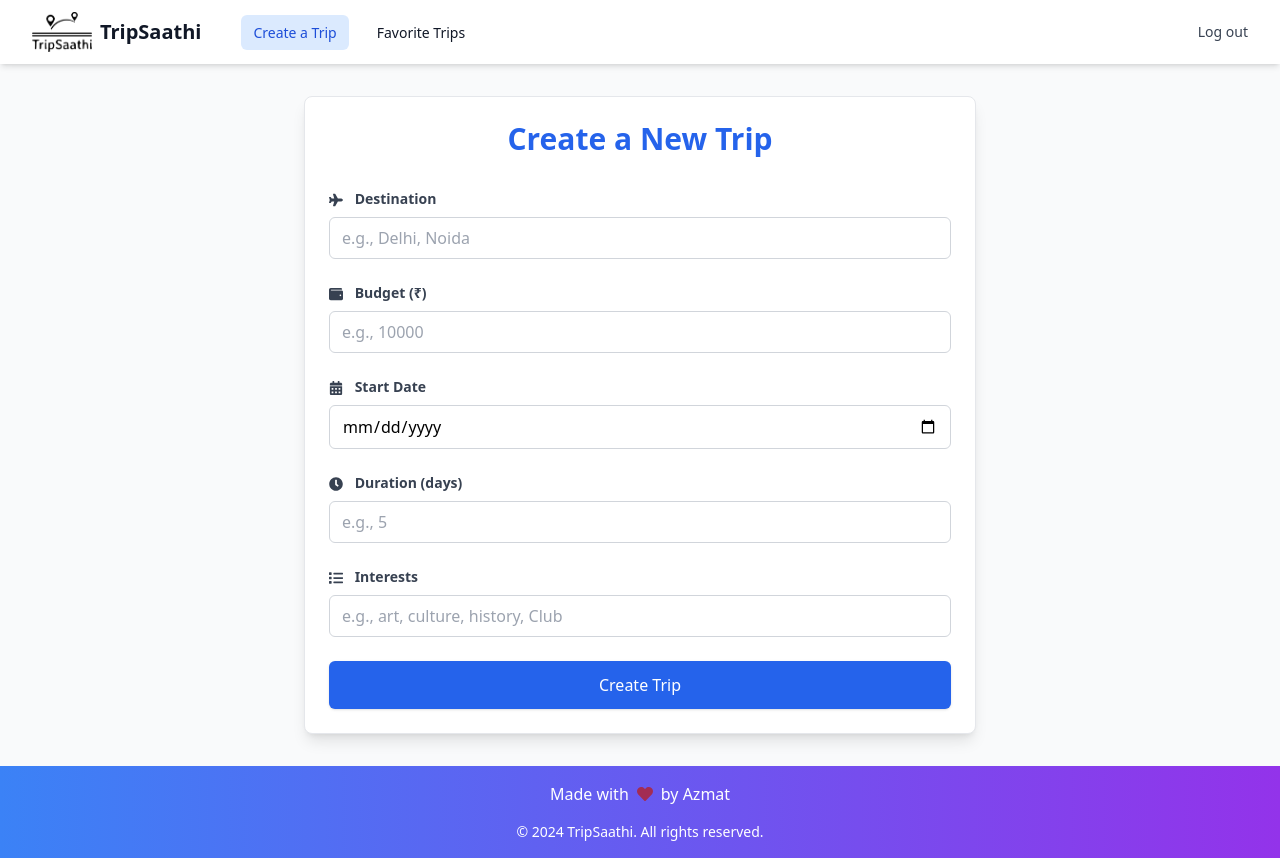
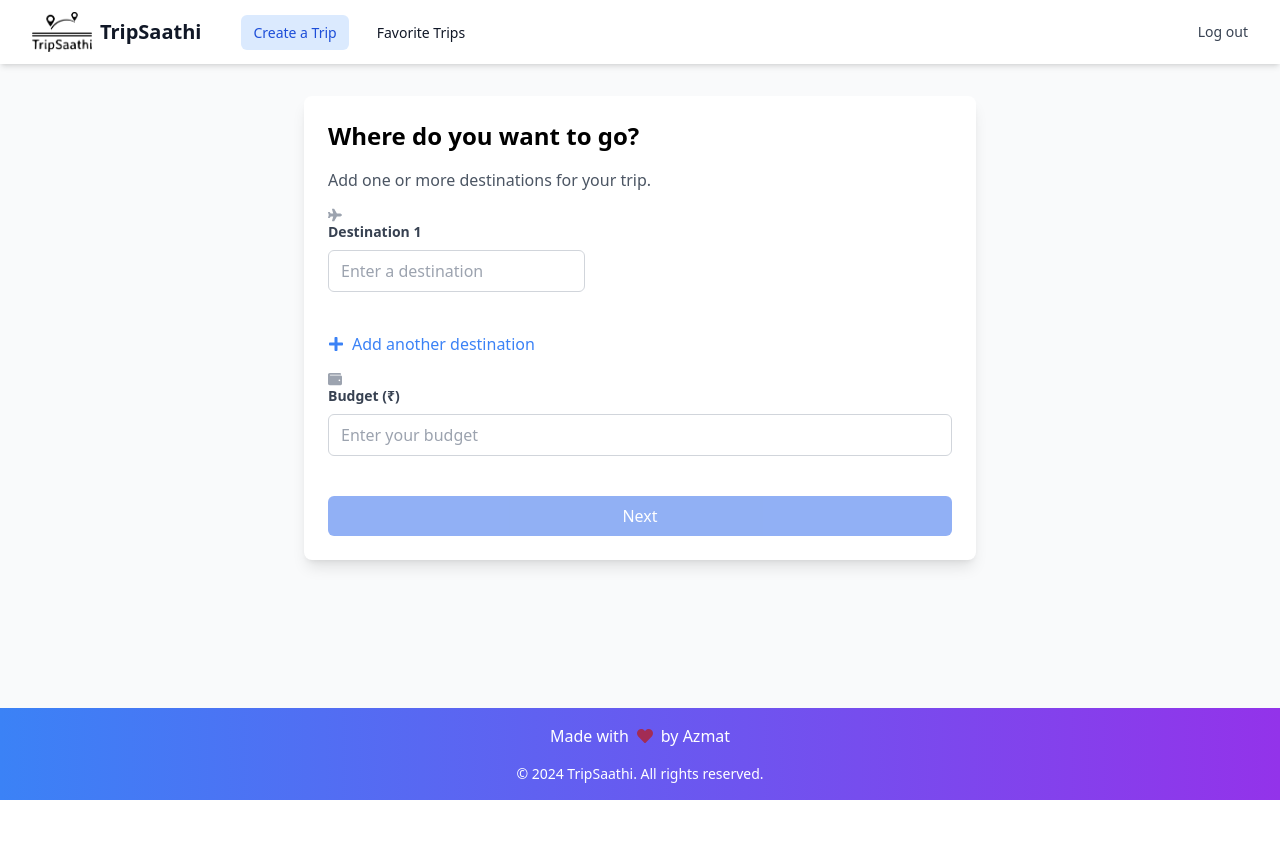
Before and after one commit to azmatroshan/tripsaathi-frontend, a React (Create React App) app: page /create-trip in a window 1280 px wide. After the commit the page ends 800 px from the top, so only its background shows below. Built offline with nearby package versions, Linux system fonts and the light colour scheme; sample sign-in values are in the browser's storage.

Commit message:
protect routes, update design of createTrip page

```diff
--- a/src/App.tsx
+++ b/src/App.tsx
@@ -7,6 +7,7 @@ import Signup from './pages/Signup';
 import FavoriteTrips from './pages/FavoriteTrips';
 import CreateTrip from './pages/CreateTrip';
 import TripPage from './pages/TripPage';
+import ProtectedRoutes from './components/ProtectedRoutes';
 
 function App() {
   return (
@@ -15,8 +16,10 @@ function App() {
         <Route path="/" element={<Home/>} />
         <Route path="/login" element={<Login/>} />
         <Route path="/signup" element={<Signup/>} />
+        <Route element={<ProtectedRoutes />}>
         <Route path="/create-trip" element={<CreateTrip/>} />
         <Route path="/favorite-trips" element={<FavoriteTrips/>} />
+        </Route>
         <Route path="/trip/:trip_id" element={<TripPage />} />
       </Routes>
     </Router>
--- /dev/null
+++ b/src/components/ProtectedRoutes.tsx
@@ -0,0 +1,8 @@
+import React from 'react';
+import { Navigate, Outlet } from 'react-router-dom';
+import isLoggedIn from '../utils/isLoggedIn';
+
+
+export default function ProtectedRoutes() {
+    return isLoggedIn() ? <Outlet /> : <Navigate to="/login" replace />;
+}
--- a/src/pages/CreateTrip.tsx
+++ b/src/pages/CreateTrip.tsx
@@ -1,16 +1,25 @@
-import React, { useEffect, useState } from "react";
+import React, { useEffect, useState } from 'react';
+import { FaPlane, FaCalendarAlt, FaPlus, FaTrash, FaWallet, FaClock } from 'react-icons/fa';
+import { useNavigate } from 'react-router-dom';
 import Header from "../components/Header";
 import Layout from "../components/Layout";
-import axios from "axios";
-import { FaPlane, FaWallet, FaCalendarAlt, FaClock, FaList } from 'react-icons/fa';
-import { useNavigate } from "react-router";
 import Snackbar from "../components/Snackbar";
 import InputField from "../components/InputField";
-
-
+import axios from 'axios';
 
 export default function CreateTrip() {
   const navigate = useNavigate();
+  const [step, setStep] = useState(1);
+  const [tripData, setTripData] = useState({
+    user_id: localStorage.getItem('user_id') || "",
+    destination: [''],
+    budget: '',
+    start_date: '',
+    duration: '',
+    interests: [] as string[]
+  });
+  const [customInterest, setCustomInterest] = useState('');
+
   const navigation = {
     pages: [
       { name: 'Create a Trip', to: '/create-trip', selected: true },
@@ -19,25 +28,47 @@ export default function CreateTrip() {
     user: [
       { name: 'Log out', to: '/' },
     ],
-    };
-
-    const [tripData, setTripData] = useState({
-        user_id: localStorage.getItem('user_id') || "",
-        destination: "",
-        budget: "",
-        start_date: "",
-        duration: "",
-        interests: ""
-    });
+  }
 
   const [loading, setLoading] = useState(false);
   const [snackbar, setSnackbar] = useState<{ message: string; type: 'success' | 'error' } | null>(null);
 
-    const handleInputChange = (e: React.ChangeEvent<HTMLInputElement | HTMLTextAreaElement>) => {
+  const handleInputChange = (e: React.ChangeEvent<HTMLInputElement>) => {
+    setTripData({ ...tripData, [e.target.name]: e.target.value });
+  };
+
+  const handleDestinationChange = (index: number, value: string) => {
+    const newDestinations = [...tripData.destination];
+    newDestinations[index] = value;
+    setTripData({ ...tripData, destination: newDestinations });
+  };
+
+  const addDestination = () => {
+    setTripData({ ...tripData, destination: [...tripData.destination, ''] });
+  };
+
+  const removeDestination = (index: number) => {
+    const newDestinations = tripData.destination.filter((_, i) => i !== index);
+    setTripData({ ...tripData, destination: newDestinations });
+  };
+
+  const handleInterestToggle = (interest: string) => {
+    setTripData(prevData => ({
+      ...prevData,
+      interests: prevData.interests.includes(interest)
+        ? prevData.interests.filter(i => i !== interest)
+        : [...prevData.interests, interest]
+    }));
+  };
+
+  const addCustomInterest = () => {
+    if (customInterest && !tripData.interests.includes(customInterest)) {
       setTripData({
         ...tripData,
-            [e.target.name]: e.target.value,
+        interests: [...tripData.interests, customInterest]
       });
+      setCustomInterest('');
+    }
   };
 
   useEffect(() => {
@@ -52,7 +83,7 @@ export default function CreateTrip() {
     setLoading(true);
 
     try {
-            const formattedDestination = tripData.destination.split(",").map(dest => dest.trim());
+      const formattedDestination = tripData.destination.map(dest => dest.trim());
 
       const response = await axios.post(
         `${process.env.REACT_APP_API_URL}/trips/create`,
@@ -61,7 +92,7 @@ export default function CreateTrip() {
           destination: formattedDestination,
           budget: parseInt(tripData.budget),
           duration: parseInt(tripData.duration),
-                    interests: tripData.interests.split(",").map(interest => interest.trim()),
+          interests: tripData.interests.map(interest => interest.trim()),
         },
         {
           headers: {
@@ -74,11 +105,11 @@ export default function CreateTrip() {
         setSnackbar({ message: "Trip created successfully!", type: 'success' });
         setTripData({
           user_id: localStorage.getItem('user_id') || "",
-                    destination: "",
+          destination: [],
           budget: "",
           start_date: "",
           duration: "",
-                    interests: ""
+          interests: [],
         });
         const trip = response.data;
         setTimeout(() => navigate(`/trip/${trip.id}`, { state: { trip } } ), 1000);
@@ -91,37 +122,83 @@ export default function CreateTrip() {
     }
   };
 
+  const isStepValid = () => {
+    switch(step) {
+      case 1:
+        return tripData.destination.every(dest => dest.trim() !== '') && tripData.budget !== '';
+      case 2:
+        return tripData.start_date !== '' && tripData.duration !== '';
+      case 3:
+        return tripData.interests.length > 0;
+      default:
+        return false;
+    }
+  };
+
+  const renderStep = () => {
+    switch(step) {
+      case 1:
         return (
-        <Layout
-            childHeader={<Header navigation={navigation} />}
-            childBody={
-                <div className="max-w-2xl mx-auto bg-white border rounded-lg p-6 shadow-lg transition-shadow relative">
-                    <h1 className="text-3xl font-bold mb-8 text-center text-blue-600">Create a New Trip</h1>
-                    <form onSubmit={handleSubmit} className="space-y-6">
+          <div>
+            <h2 className="text-2xl font-bold mb-4">Where do you want to go?</h2>
+            <p className="text-gray-600 mb-4">Add one or more destinations for your trip.</p>
+            {tripData.destination.map((dest, index) => (
+              <div key={index} className="flex items-center mb-4">
                 <InputField
-                            icon={<FaPlane className="inline-block mr-2" />}
-                            label="Destination"
-                            name="destination"
+                  icon={<FaPlane className="text-gray-400" />}
+                  label={`Destination ${index + 1}`}
+                  name={`destination-${index}`}
                   type="text"
-                            value={tripData.destination}
-                            placeholder="e.g., Delhi, Noida"
-                            onChange={handleInputChange}
+                  value={dest}
+                  onChange={(e) => handleDestinationChange(index, e.target.value)}
+                  placeholder="Enter a destination"
                   disabled={loading}
                 />
-
+                {index > 0 && (
+                  <button
+                    onClick={() => removeDestination(index)}
+                    className="ml-4 mt-4 text-red-500 hover:text-red-700"
+                    aria-label="Remove destination"
+                    disabled={loading}
+                  >
+                    <FaTrash />
+                  </button>
+                )}
+              </div>
+            ))}
+            <button
+              onClick={addDestination}
+              className="mb-4 flex items-center text-blue-500 hover:text-blue-700"
+              disabled={loading}
+            >
+              <FaPlus className="mr-2" /> Add another destination
+            </button>
             <InputField
-                            icon={<FaWallet className="inline-block mr-2" />}
+              icon={<FaWallet className="text-gray-400" />}
               label="Budget (₹)"
               name="budget"
               type="number"
               value={tripData.budget}
-                            placeholder="e.g., 10000"
               onChange={handleInputChange}
+              placeholder="Enter your budget"
               disabled={loading}
             />
-
+            <button
+              onClick={() => setStep(2)}
+              className={`mt-4 w-full bg-blue-600 text-white py-2 rounded-md transition duration-300 ${isStepValid() && !loading ? 'hover:bg-blue-700' : 'opacity-50 cursor-not-allowed'}`}
+              disabled={!isStepValid() || loading}
+            >
+              Next
+            </button>
+          </div>
+        );
+      case 2:
+        return (
+          <div>
+            <h2 className="text-2xl font-bold mb-4">When are you going?</h2>
+            <p className="text-gray-600 mb-4">Choose your start date and trip duration.</p>
             <InputField
-                            icon={<FaCalendarAlt className="inline-block mr-2" />}
+              icon={<FaCalendarAlt className="text-gray-400" />}
               label="Start Date"
               name="start_date"
               type="date"
@@ -129,34 +206,91 @@ export default function CreateTrip() {
               onChange={handleInputChange}
               disabled={loading}
             />
-
             <InputField
-                            icon={<FaClock className="inline-block mr-2" />}
+              icon={<FaClock className="text-gray-400" />}
               label="Duration (days)"
               name="duration"
               type="number"
               value={tripData.duration}
+              onChange={handleInputChange}
               placeholder="e.g., 5"
-                            onChange={handleInputChange}
               disabled={loading}
             />
-
-                        <InputField
-                            icon={<FaList className="inline-block mr-2" />}
-                            label="Interests"
-                            name="interests"
+            <div className="mt-4 flex justify-between">
+              <button
+                onClick={() => setStep(1)}
+                className="bg-gray-200 text-gray-800 py-2 px-4 rounded-md hover:bg-gray-300 transition duration-300"
+                disabled={loading}
+              >
+                Back
+              </button>
+              <button
+                onClick={() => setStep(3)}
+                className={`bg-blue-600 text-white py-2 px-4 rounded-md transition duration-300 ${isStepValid() && !loading ? 'hover:bg-blue-700' : 'opacity-50 cursor-not-allowed'}`}
+                disabled={!isStepValid() || loading}
+              >
+                Next
+              </button>
+            </div>
+          </div>
+        );
+      case 3:
+        return (
+          <div>
+            <h2 className="text-2xl font-bold mb-4">Tell us what you're interested in</h2>
+            <p className="text-gray-600 mb-4">Select all that apply or add your own.</p>
+            <div className="grid grid-cols-2 sm:grid-cols-3 gap-4 mb-4">
+              {['Must-see Attractions', 'Great Food', 'Hidden Gems', 'Historical Landmarks', 'Religious Sites', 'Markets and Shopping', 'Nature and Wildlife', 'Wine & Beer', 'Outdoors', 'Culture', 'Arts & Theatre', 'Adventure and Sports'].map((interest) => (
+                <button
+                  key={interest}
+                  onClick={() => handleInterestToggle(interest)}
+                  className={`py-2 px-4 rounded-md text-sm ${
+                    tripData.interests.includes(interest)
+                      ? 'bg-green-500 text-white'
+                      : 'bg-gray-200 text-gray-800'
+                  } hover:opacity-80 transition duration-300 ${loading ? 'opacity-50 cursor-not-allowed' : ''}`}
+                  disabled={loading}
+                >
+                  {interest}
+                </button>
+              ))}
+            </div>
+            <div className="flex items-center mb-4">
+              <input
                 type="text"
-                            value={tripData.interests}
-                            placeholder="e.g., art, culture, history, Club"
-                            onChange={handleInputChange}
+                value={customInterest}
+                onChange={(e) => setCustomInterest(e.target.value)}
+                placeholder="Add a custom interest"
+                className={`flex-grow px-4 py-2 border rounded-l-md focus:outline-none focus:ring-2 focus:ring-blue-500 ${loading ? 'bg-gray-100' : ''}`}
                 disabled={loading}
               />
-
-                        <div className="mt-8">
               <button
-                                type="submit"
-                                className={`w-full py-3 px-4 text-white bg-blue-600 rounded-md shadow hover:bg-blue-700 focus:outline-none focus:ring-2 focus:ring-blue-500 focus:ring-opacity-50 transition duration-150 ease-in-out ${loading ? "opacity-50 cursor-not-allowed" : ""}`}
+                onClick={addCustomInterest}
+                className={`bg-blue-500 text-white px-4 py-2 rounded-r-md hover:bg-blue-600 transition duration-300 ${loading ? 'opacity-50 cursor-not-allowed' : ''}`}
                 disabled={loading}
+              >
+                Add
+              </button>
+            </div>
+            <div className="flex flex-wrap gap-2 mb-4">
+              {tripData.interests.map((interest) => (
+                <span key={interest} className="bg-blue-100 text-blue-800 px-2 py-1 rounded-md text-sm">
+                  {interest}
+                </span>
+              ))}
+            </div>
+            <div className="mt-4 flex justify-between">
+              <button
+                onClick={() => setStep(2)}
+                className={`bg-gray-200 text-gray-800 py-2 px-4 rounded-md hover:bg-gray-300 transition duration-300 ${loading ? 'opacity-50 cursor-not-allowed' : ''}`}
+                disabled={loading}
+              >
+                Back
+              </button>
+              <button
+                onClick={handleSubmit}
+                className={`bg-blue-600 text-white py-2 px-4 rounded-md transition duration-300 ${isStepValid() && !loading ? 'hover:bg-blue-700' : 'opacity-50 cursor-not-allowed'}`}
+                disabled={!isStepValid() || loading}
               >
                 {loading ? (
                   <>
@@ -171,8 +305,19 @@ export default function CreateTrip() {
                 )}
               </button>
             </div>
-                    </form>
+          </div>
+        );
+      default:
+        return null;
+    }
+  };
 
+  return (
+    <Layout
+      childHeader={<Header navigation={navigation} />}
+      childBody={
+        <div className="max-w-2xl mx-auto bg-white rounded-lg p-6 shadow-lg">
+          {renderStep()}
           {snackbar && (
             <Snackbar message={snackbar.message} type={snackbar.type} />
           )}
```
Lines whose indentation alone changed are shown as unchanged.
